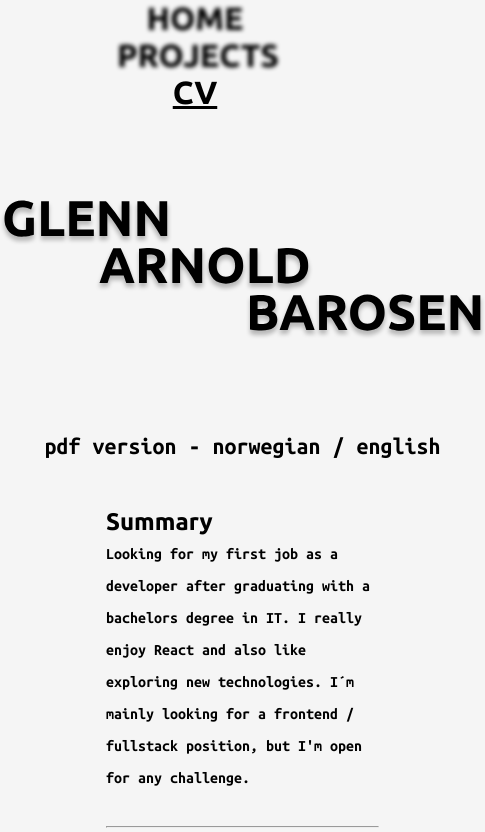
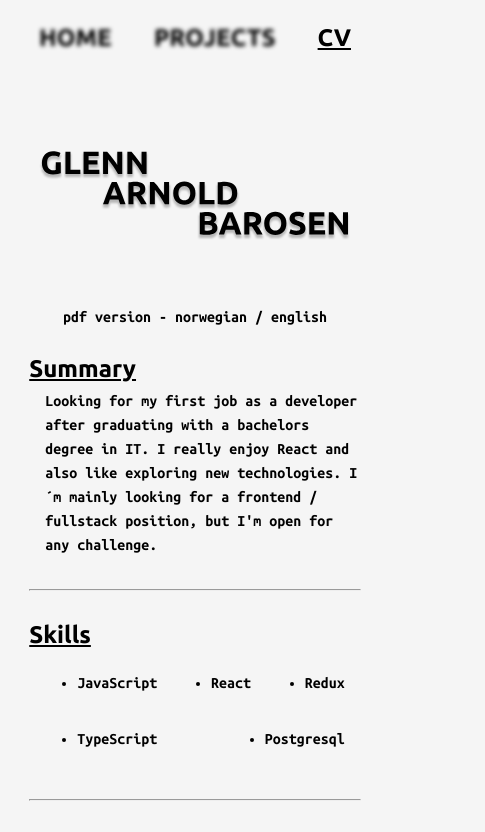
Before and after one commit to glennbarosen/portfolio, a React (Create React App) app: page /cv in a window 390 px wide. Shown: the top 832 px of the page, 485 px wide, since content can reach past the window. Built offline with nearby package versions, Linux system fonts and the light colour scheme.

Commit message:
responsive 📲

```diff
--- a/package.json
+++ b/package.json
@@ -3,6 +3,7 @@
   "version": "0.1.0",
   "private": true,
   "dependencies": {
+    "@emotion/react": "^11.1.5",
     "@testing-library/jest-dom": "^5.11.9",
     "@testing-library/react": "^11.2.5",
     "@testing-library/user-event": "^12.6.3",
--- a/src/App.js
+++ b/src/App.js
@@ -1,9 +1,15 @@
 import React from 'react'
+import Navbar from './components/Navbar.js'
 import Home from './pages/Home.js'
 import Projects from './pages/Projects.js'
 import CV from './pages/CV.js'
-import Navbar from './components/Navbar.js'
+import { ReactComponent as Logo } from './assets/gab-hero.svg'
 import { BrowserRouter as Router, Route, Switch } from 'react-router-dom'
+import { container, logo } from './styles/styles.js'
+/** @jsxRuntime classic */
+/** @jsx jsx */
+import { jsx } from '@emotion/react'
+
 
 export const getMarkdown = async (path, setState) => {
   const response = await fetch(path)
@@ -14,7 +20,10 @@ export const getMarkdown = async (path, setState) => {
 const App = () => {
   return (
     <Router>
+      <div css={container}>
         <Navbar />
+        <Logo css={logo} />
+
         <Switch>
           <Route exact path='/'>
             <Home />
@@ -26,7 +35,9 @@ const App = () => {
             <CV />
           </Route>
         </Switch >
+      </div>
     </Router >
+
   )
 }
 
--- a/src/components/Navbar.js
+++ b/src/components/Navbar.js
@@ -1,6 +1,10 @@
 import React, { useState } from 'react'
-import '../styles/Navbar.css'
 import { useLocation, useHistory } from 'react-router-dom'
+import { navContainer, blurredNav, activeNav } from '../styles/styles.js'
+
+/** @jsxRuntime classic */
+/** @jsx jsx */
+import { jsx } from '@emotion/react'
 
 const Navbar = () => {
     const location = useLocation().pathname
@@ -8,28 +12,26 @@ const Navbar = () => {
     const [active, setActive] = useState(location)
 
     const isActive = (path) => {
-        return active === path ? 'line' : 'blur'
+        return active === path ? activeNav : blurredNav
     }
 
     return (
-        <div className='nav-container'>
-            <nav>
-                <ul className='nav-links'>
-                    <li className={isActive('/')} onClick={() => {
+        <nav css={navContainer}>
+            <ul>
+                <li css={isActive('/')} onClick={() => {
                     history.push('/')
                     setActive('/')
                 }}>home</li>
-                    <li className={isActive('/projects')} onClick={() => {
+                <li css={isActive('/projects')} onClick={() => {
                     history.push('/projects')
                     setActive('/projects')
                 }}>projects</li>
-                    <li className={isActive('/cv')} onClick={() => {
+                <li css={isActive('/cv')} onClick={() => {
                     history.push('/cv')
                     setActive('/cv')
                 }}>cv</li>
             </ul>
         </nav>
-        </div>
     )
 }
 
--- a/src/content/Error.md
+++ /dev/null
@@ -1 +0,0 @@
-Final touches, come back soon! 🦺
--- a/src/pages/CV.js
+++ b/src/pages/CV.js
@@ -1,11 +1,13 @@
 import React, { useState, useEffect } from 'react'
 import ReactMarkdown from 'react-markdown'
-import { ReactComponent as Logo } from '../assets/gab-hero.svg'
 import CVContent from '../content/CV.md'
 import noCV from '../assets/cv-gab-no.pdf'
 import enCV from '../assets/cv-gab-en.pdf'
 import { getMarkdown } from '../App.js'
-import '../styles/Content.css'
+import { container, contentCV, cvLinks } from '../styles/styles'
+/** @jsxRuntime classic */
+/** @jsx jsx */
+import { jsx } from '@emotion/react'
 
 const CV = () => {
     const [markdown, setMarkdown] = useState('')
@@ -14,11 +16,8 @@ const CV = () => {
     }, [])
 
     return (
-        <div className='container'>
-            <div className='svg-container'>
-                <Logo className='svg' />
-            </div>
-            <p className='cv-dl'>
+        <div css={container}>
+            <p css={cvLinks}>
                 pdf version - <a
                     className='cv-link'
                     href={noCV}
@@ -29,11 +28,9 @@ const CV = () => {
                         rel="noopener noreferrer"
                         target="_blank">english</a>
             </p>
-            <ReactMarkdown className='cv-content'
+            <ReactMarkdown css={contentCV}
                 children={markdown}
                 linkTarget={'_blank'} />
-
-
         </div>
     )
 }
--- a/src/pages/Home.js
+++ b/src/pages/Home.js
@@ -1,28 +1,21 @@
 import React, { useState, useEffect } from 'react'
 import ReactMarkdown from 'react-markdown'
 import HomeContent from '../content/Home.md'
-import '../styles/Content.css'
-import { ReactComponent as Logo } from '../assets/gab-hero.svg'
-
 import { getMarkdown } from '../App.js'
-
+import { container, content } from '../styles/styles'
+/** @jsxRuntime classic */
+/** @jsx jsx */
+import { jsx } from '@emotion/react'
 
 const Home = () => {
-
     const [markdown, setMarkdown] = useState('')
     useEffect(() => {
-
         getMarkdown(HomeContent, setMarkdown)
     }, [])
 
     return (
-        <div className='container'>
-            <div className='svg-container'>
-                <Logo className='svg' />
-            </div>
-            <div className='content'>
-                <ReactMarkdown source={markdown} linkTarget={'_blank'} />
-            </div>
+        <div css={container}>
+            <ReactMarkdown css={content} children={markdown} linkTarget={'_blank'} />
         </div>
     )
 }
--- a/src/pages/Projects.js
+++ b/src/pages/Projects.js
@@ -1,11 +1,11 @@
 import React, { useState, useEffect } from 'react'
 import ReactMarkdown from 'react-markdown'
-import { ReactComponent as Logo } from '../assets/gab-hero.svg'
 import ProjectsContent from '../content/Projects.md'
-import ErrorContent from '../content/Error.md'
 import { getMarkdown } from '../App.js'
-import '../styles/Content.css'
-
+import { container, content } from '../styles/styles'
+/** @jsxRuntime classic */
+/** @jsx jsx */
+import { jsx } from '@emotion/react'
 
 const Projects = () => {
     const [markdown, setMarkdown] = useState('')
@@ -14,11 +14,8 @@ const Projects = () => {
     }, [])
 
     return (
-        <div className='container'>
-            <div className='svg-container'>
-                <Logo className='svg' />
-            </div>
-            <ReactMarkdown className='content' source={markdown} linkTarget={'_blank'} />
+        <div css={container}>
+            <ReactMarkdown css={content} children={markdown} linkTarget={'_blank'} />
         </div>
     )
 }
--- a/src/styles/Content.css
+++ /dev/null
@@ -1,120 +0,0 @@
-
-.container {
-    display: grid;
-    place-items: center;
-    height: auto;
-    max-width: 800px;
-    margin: 0 auto !important;
-}
-
-ul {
-    align-self: center;
-    justify-self: center;
-}
-
-.project {
-    font-size: 1.8rem;
-    font-family: 'Ubuntu Mono', monospace;
-    letter-spacing: 0.1rem;
-    text-align: right;
-    margin: 1.1rem
-}
-
-a {
-    text-decoration: none;
-    color: #000;
-    font-family: 'Ubuntu Mono', monospace;
-}
-
-.content a :hover {
-    background-color: yellow;
-}
-
-.cv-link :hover {
-    text-shadow: 0px 40px 30px rgb(204, 36, 36);
-    transition: all 0.4s ease 0s;
-}
-
-.disabled-link {
-    text-decoration: none;
-    color: rgba(0, 0, 0, 0.4);
-
-}
-
-.content {
-    display: grid;
-    place-items: center;
-    height: 40%;
-
-}
-
-.content p {
-    margin: 1rem;
-
-}
-
-.content p, a, em {
-    font-family: 'Ubuntu Mono', monospace;
-    text-decoration: none;
-    font-style: normal;
-    font-size: 1.2rem;
-}
-
-em {
-    color: rgba(0, 0, 0, 0.4);
-}
-
-.svg-container {
-    display: grid;
-    place-items: center;
-    min-height: 40vh;
-
-
-}
-
-.cv-content {
-    max-width: 70vw;
-    line-height: 2rem;
-    margin-bottom: 7rem;
-}
-
-.cv-content > ul > li {
-    font-family: 'Ubuntu Mono', monospace;
-}
-.cv-content > p {
-    font-family: 'Ubuntu Mono', monospace;
-}
-.cv-content hr {
-    margin-top: 2rem;
-    margin-bottom: 2rem;
-}
-.cv-content code {
-    color: #f5f5f5;
-}
-
-.cv-content ul {
-    display:flex;
-    align-content: center;
-    justify-content: space-between;
-}
-
-.cv-content li {
-    list-style:inside;
-}
-
-.cv-content p > a {
-    text-decoration: none;
-    color: #000;
-    font-family: 'Ubuntu Mono', monospace;
-    font-size: 1rem;
-}
-
-.cv-dl {
-    font-size: 1.5rem;
-    font-family: 'Ubuntu Mono', monospace;
-    margin-bottom: 3rem;
-}
-
-.cv-link {
-    font-size: 1.5rem;
-}
--- a/src/styles/Navbar.css
+++ /dev/null
@@ -1,34 +0,0 @@
-.nav-container {
-    max-width: 1440px;
-	margin: 0 auto !important;
-	float: none !important;
-}
-.nav-links {
-    height: 6rem;
-    width: 40%;
-    display: flex;
-    flex-wrap: wrap;
-    align-items: center;
-    justify-content: space-around;
-    text-transform: uppercase;
-    font-size: 2rem;
-}
-
-.nav-links :hover {
-    cursor: pointer;
-}
-li.line {
-    font-family: 'Ubuntu', sans-serif;
-}
- li{
-     list-style: none;
- }
-
- .blur {
-    color: transparent;
-    text-shadow: 0 0 4px rgba(0,0,0,1);
- }
-
- .line {
-     text-decoration: underline;
- }
--- /dev/null
+++ b/src/styles/styles.js
@@ -0,0 +1,139 @@
+import { css } from '@emotion/react'
+
+export const container = css`
+    display: grid;
+    place-items: center;
+    width: min(100vw, 800px);
+    margin: 0 auto !important;
+`
+
+export const navContainer = css`
+    max-width: 800px;
+	margin: 0 auto !important;
+    height: auto;
+
+    ul {
+        width: min(80vw, 400px);
+        display: flex;
+        align-items: center;
+        justify-content:space-between;
+        margin: 1.5rem 0;
+        @media (max-width: 350px) {
+            flex-direction: column;
+        }
+    }
+
+    li {
+        font-size: 1.5rem;
+        text-transform: uppercase;
+        list-style: none;
+        @media (max-width: 350px) {
+            margin: 0.5rem 0;
+        }
+    }
+`
+
+export const blurredNav = css`
+    color: transparent;
+    text-shadow: 0 0 4px rgba(0,0,0,1);
+    :hover {
+        text-shadow: 0 0 0px rgba(0,0,0,1);
+        transition: all 0.4s ease 0s;
+    }
+`
+
+export const activeNav = css`
+    text-decoration: underline;
+`
+
+export const content = css`
+    display: grid;
+    place-items: center;
+    grid-gap: 1.5rem;
+
+    a, p {
+        font-family: 'Ubuntu Mono', monospace;
+        font-size: 1.3rem;
+        letter-spacing: 0.1rem;
+        :hover {
+            text-shadow: 3px 2px 5px rgba(0, 0, 0, 0.5);
+            cursor: pointer;
+            transition: all 0.4s ease 0s;
+        }
+    }
+    em {
+        color: rgba(0, 0, 0, 0.4);
+        :hover {
+            cursor: not-allowed;
+        }
+    }
+`
+export const contentCV = css`
+    width: min(85vw, 800px);
+    line-height: 1.5rem;
+    margin-bottom: 3rem;
+    h2 {
+        text-decoration: underline;
+        margin-bottom:0.5rem;
+    }
+    p {
+        font-family: 'Ubuntu Mono', monospace;
+        padding-left: 1rem;
+    }
+    ul {
+        display: flex;
+        flex-wrap: wrap;
+        justify-content: space-between;
+        padding-left: 2rem;
+        @media (max-width: 650px) {
+            flex-wrap: wrap;
+        }
+    }
+    li {
+        font-family: 'Ubuntu Mono', monospace;
+        margin: 1rem 1rem;
+        a {
+            color: #000;
+            text-decoration: none;
+            font-family: 'Ubuntu Mono', monospace;
+            :hover {
+                text-shadow: 3px 2px 5px rgba(0, 0, 0, 0.5);
+                transition: all 0.4s ease 0s;
+            }
+
+        }
+
+    }
+    code {
+        color: #f5f5f5;
+    }
+    hr {
+        margin: 2rem 0;
+    }
+
+    h5 {
+        font-family: 'Ubuntu Mono', monospace;
+        color: rgba(0, 0, 0, 0.6);
+        padding-left: 3rem;
+    }
+`
+
+export const cvLinks = css`
+    margin-bottom: 2rem;
+    font-family: 'Ubuntu Mono', monospace;
+    a {
+        font-family: 'Ubuntu Mono', monospace;
+        text-decoration: none;
+        color: #000;
+        :hover {
+            text-shadow: 3px 2px 5px rgba(0, 0, 0, 0.5);
+            transition: all 0.4s ease 0s;
+        }
+    }
+`
+
+export const logo = css`
+    width: min(80vw, 400px);
+    height: min(20vh, 300px);
+    margin: 2rem 0;
+`
```
Also changed, not shown: src/components/Project.js (deleted, +0 -23 lines), src/content/CV.md (+10 -9 lines), 1 other file (tests, documents, lock files or other folders). Lines whose indentation alone changed are shown as unchanged.
